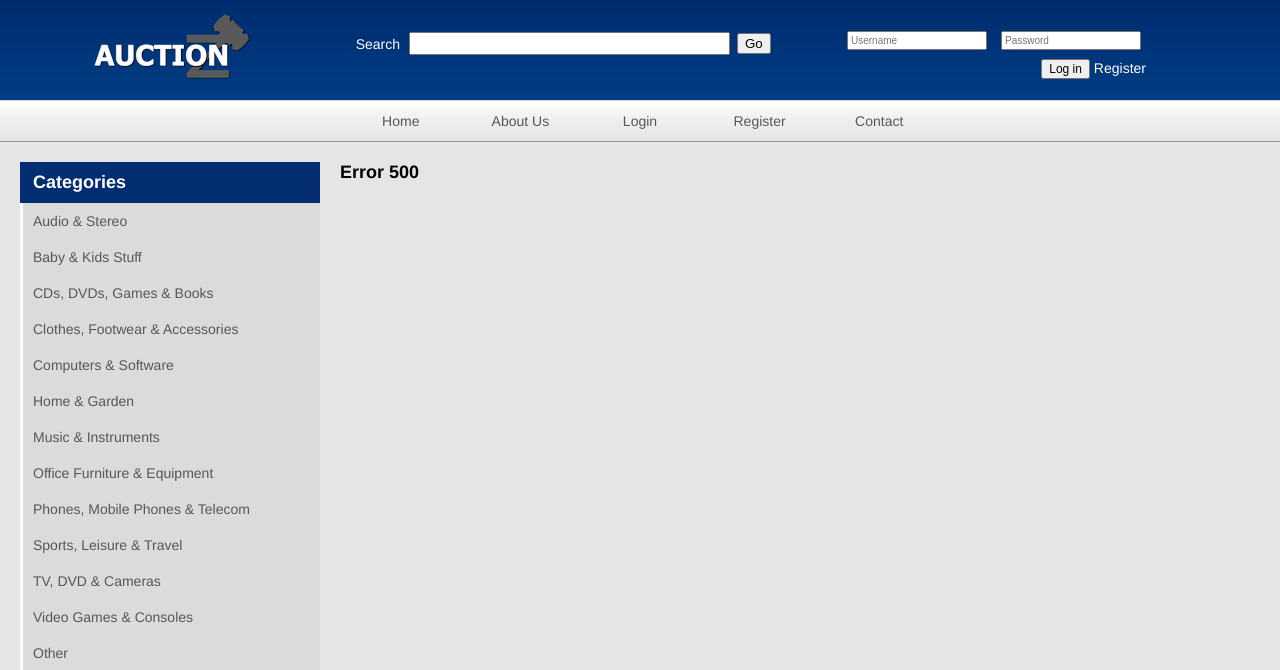
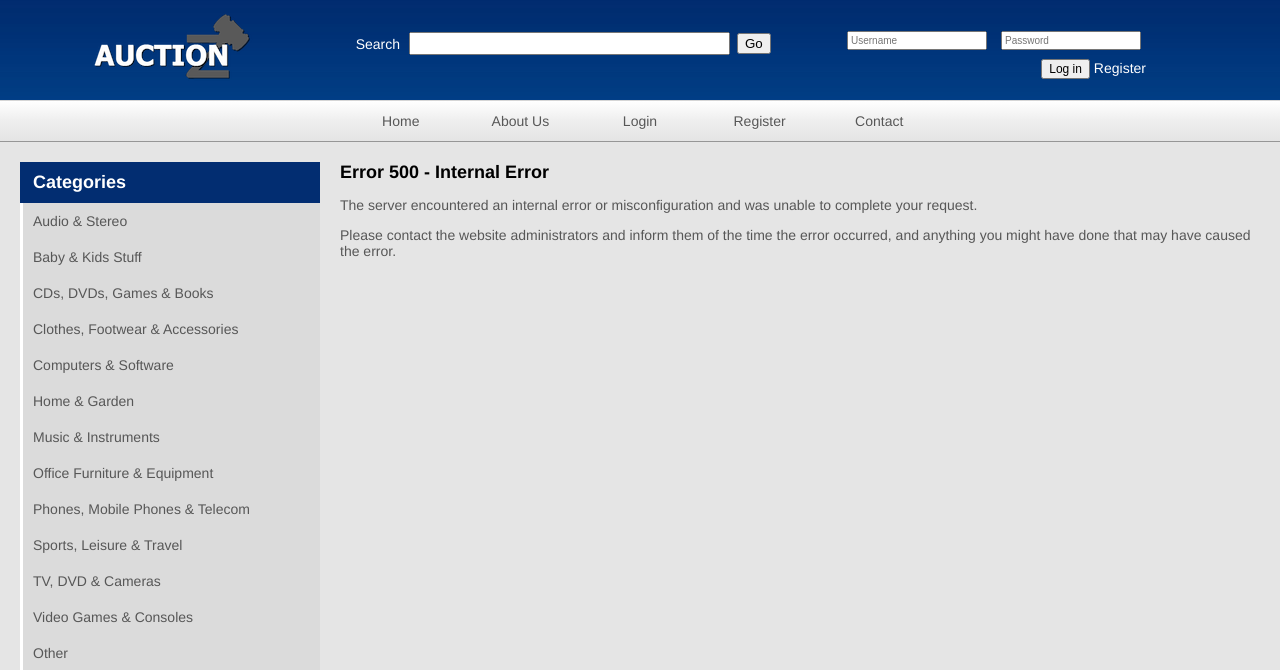
Before and after one commit to matheusgsb/auctions, a Django app: page /error500/ in a window 1280 px wide. Shown: the top 670 px of the page. Run offline with Django 3.2, Linux system fonts and the light colour scheme.

Commit message:
errors 404 and 500

```diff
--- a/auctions/templates/404.html
+++ b/auctions/templates/404.html
@@ -2,6 +2,9 @@
 {% block title %} Error 404 {% endblock %}
 {% block content %}
 
-<h1> Error 404 </h1>
+<h1> Error 404: Page not Found </h1>
+
+<p> Sorry, but the page you are looking for has not been found.</p>
+<p>Try checking the URL for errors, then press the refresh button on your browser </p>
 
 {% endblock %}
--- a/auctions/templates/500.html
+++ b/auctions/templates/500.html
@@ -2,6 +2,13 @@
 {% block title %} Error 500 {% endblock %}
 {% block content %}
 
-<h1> Error 500 </h1>
+<h1> Error 500 - Internal Error </h1>
+
+<p> The server encountered an internal error or misconfiguration and was unable
+to complete your request.<p/>
+
+<p> Please contact the website administrators and inform them of the time the error occurred, and anything you might have
+done that may have caused the error.</p>
+
 
 {% endblock %}
```
